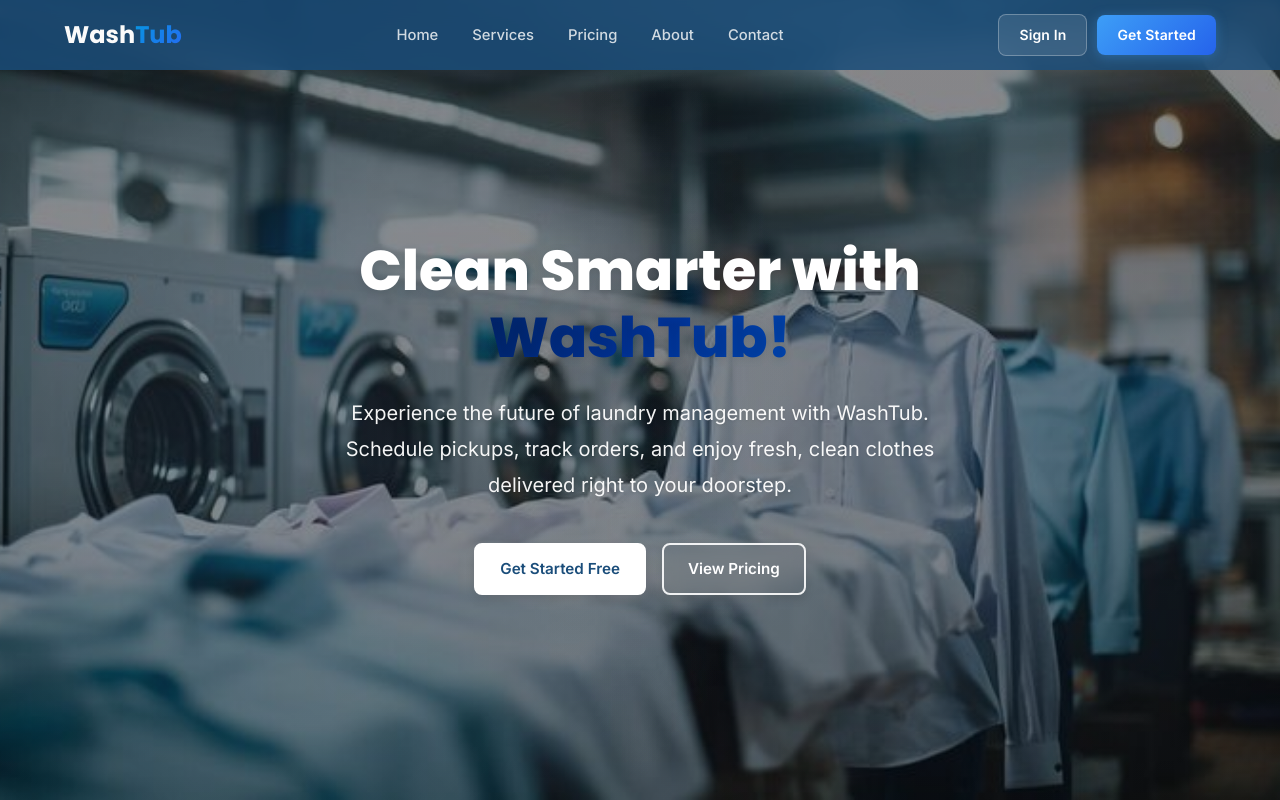
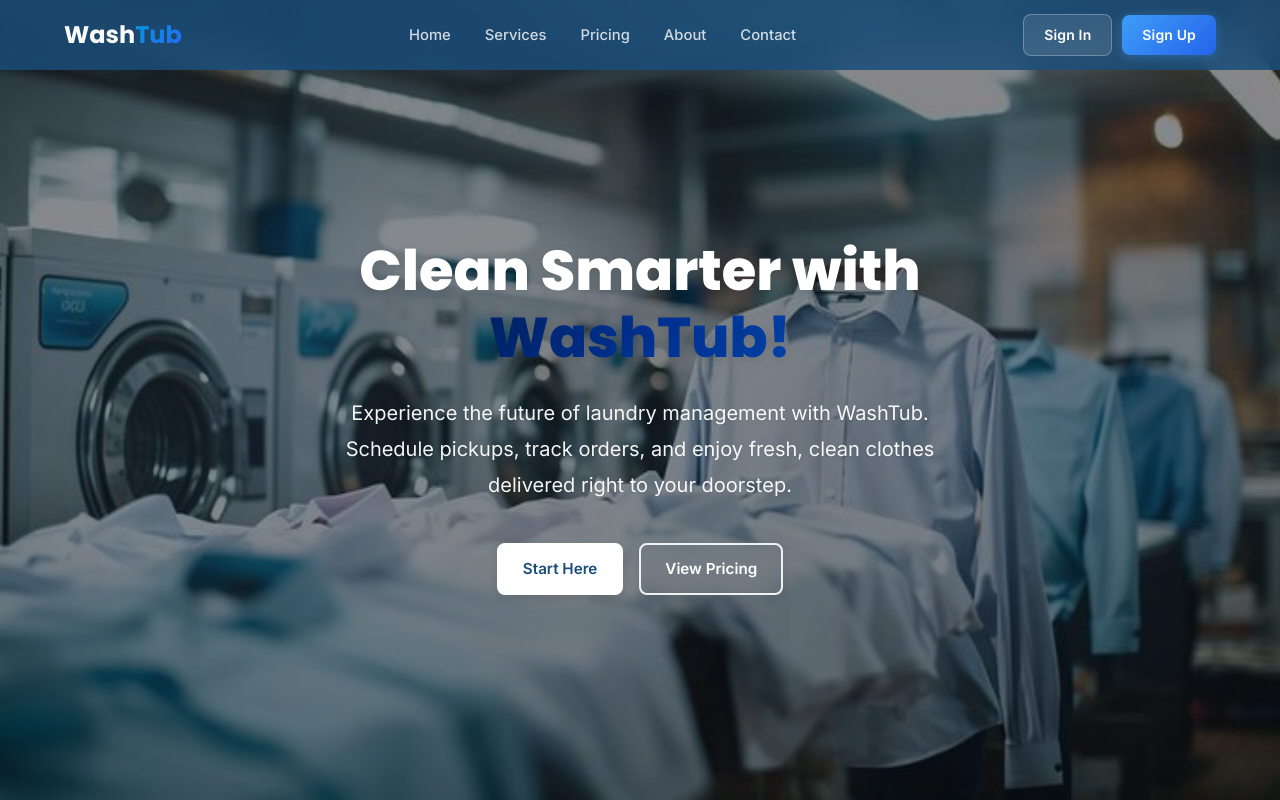
Before and after one commit to KavishaPerera/Wash-TUB, a React app in the folder frontend/: page / in a window 1280 px wide. Shown: the top 800 px of the page. Built offline with nearby package versions, Linux system fonts and the light colour scheme; no server answers; the HTML template or start-up script is replaced by a standard one.

Commit message:
Home page button changes

```diff
--- a/frontend/src/components/Navbar.jsx
+++ b/frontend/src/components/Navbar.jsx
@@ -79,7 +79,7 @@ const Navbar = () => {
             ) : (
               <>
                 <Link to="/signin" className="nav-btn nav-btn-signin">Sign In</Link>
-                <Link to="/signup" className="nav-btn nav-btn-start">Get Started</Link>
+                <Link to="/signup" className="nav-btn nav-btn-start">Sign Up</Link>
               </>
             )}
           </div>
@@ -116,7 +116,7 @@ const Navbar = () => {
             ) : (
               <>
                 <Link to="/signin" className="nav-btn nav-btn-signin" onClick={() => setMenuOpen(false)}>Sign In</Link>
-                <Link to="/signup" className="nav-btn nav-btn-start" onClick={() => setMenuOpen(false)}>Get Started</Link>
+                <Link to="/signup" className="nav-btn nav-btn-start" onClick={() => setMenuOpen(false)}>Sign Up</Link>
               </>
             )}
           </div>
--- a/frontend/src/pages/Home.jsx
+++ b/frontend/src/pages/Home.jsx
@@ -24,7 +24,7 @@ const Home = () => {
                     </p>
                     <div className="hero-buttons">
                         <Link to="/signup" className="btn btn-primary">
-                            Get Started Free
+                            Start Here
                         </Link>
                         <Link to="/pricing" className="btn btn-secondary">
                             View Pricing
```
